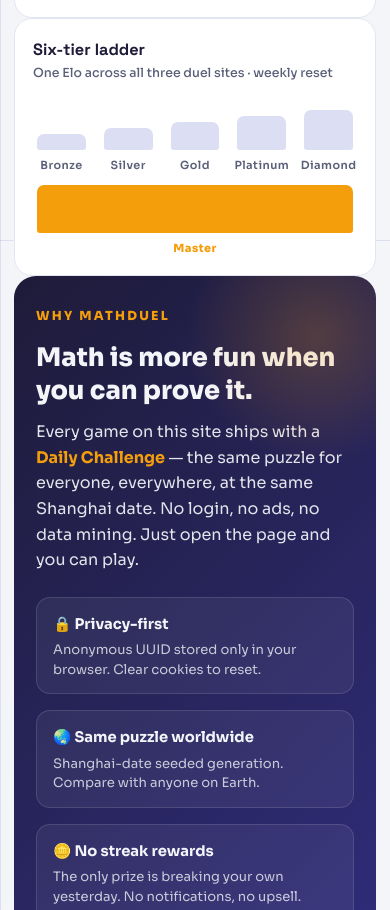
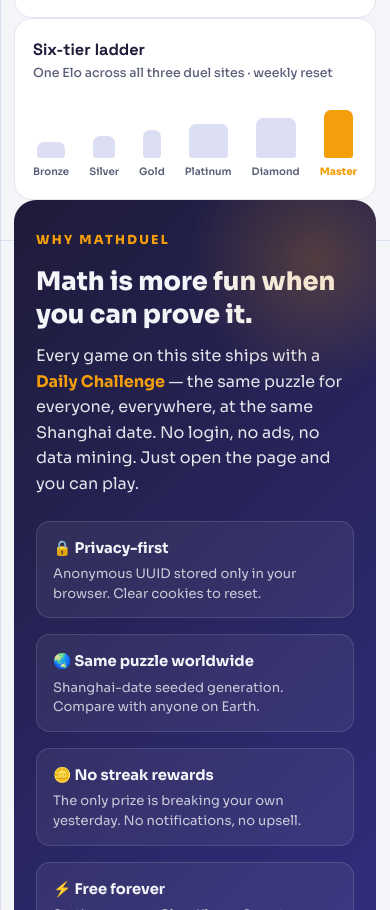
Before and after one commit to eyetoolkit/mathduel-web, a website built with Vite: page index.html in a window 390 px wide. Shown: the part 2292-3202 px from the top of the page. Built offline with nearby package versions, Linux system fonts and the light colour scheme.

Commit message:
fix(mobile): keep all 6 ladder tiers on a single row, shrink span font and gap

```diff
--- a/src/styles/home-redesign.css
+++ b/src/styles/home-redesign.css
@@ -417,9 +417,10 @@ body.rail .main { margin-left: var(--sb-rail); }
   body.home-v2 .daily-tiles { grid-template-columns: repeat(2, 1fr); }
   body.home-v2 .feats-grid { grid-template-columns: 1fr; }
   body.home-v2 .ladder-panel { padding: 18px; }
-  /* 窄屏：天梯改为多行 wrap，tiers 自身获得可换行的最小宽度，避免子 tier min-content 撑出横向滚动 */
-  body.home-v2 .ladder .tiers { min-width: 0; flex-wrap: wrap; justify-content: space-between; }
-  body.home-v2 .ladder .tier { flex: 1 1 48px; min-width: 0; max-width: 100%; }
+  /* 窄屏：天梯6段挤在一行：标题占满一行，tiers 关掉 wrap、把 tier 改 flex:0 让文字自然排 */
+  body.home-v2 .ladder .tiers { min-width: 0; flex-wrap: nowrap; gap: 6px; justify-content: space-between; }
+  body.home-v2 .ladder .tier { flex: 0 1 auto; min-width: 0; }
+  body.home-v2 .ladder .tier span { font-size: .64rem; letter-spacing: 0; }
   body.home-v2 .ladder-title { white-space: normal; flex-basis: 100%; }
 }
 @media (prefers-reduced-motion: reduce) {
```
